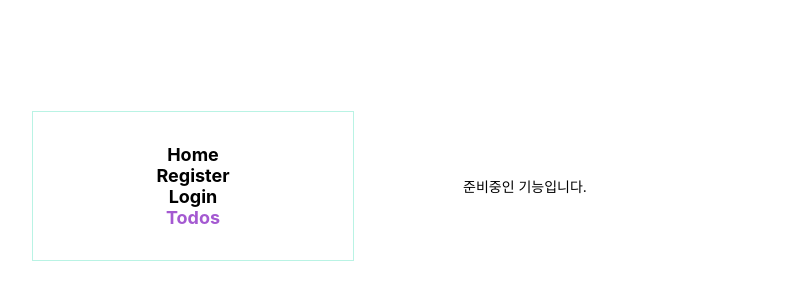
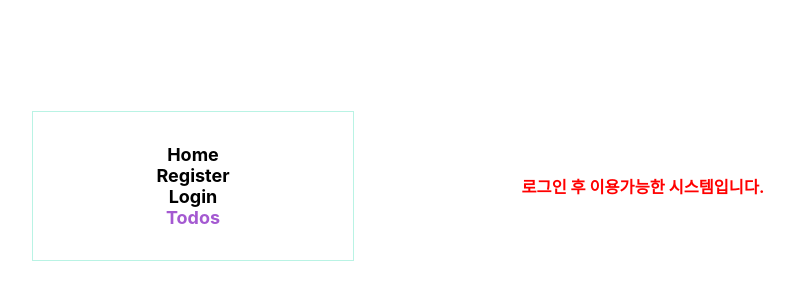
Before and after one commit to BangDori/TodoList, a React (Create React App) app: page /todos in a window 1280 px wide. Shown: the part 174-474 px from the top of the page, without its empty margins (267-1061 px from the left). Built offline with nearby package versions, Linux system fonts and the light colour scheme.

Commit message:
Add: TodoList 초안

```diff
--- a/src/pages/Todos.js
+++ b/src/pages/Todos.js
@@ -1,7 +1,21 @@
-import React from "react";
+import TodosBox from "../styles/pages/TodosBox";
 
-const Home = () => {
-  return <div>준비중인 기능입니다.</div>;
+const Todos = ({ isLogin }) => {
+  if (!isLogin.status) {
+    return (
+      <TodosBox>
+        <h3 className="default-todos">로그인 후 이용가능한 시스템입니다.</h3>
+      </TodosBox>
+    );
+  } else {
+    return (
+      <TodosBox>
+        <p className="title">
+          <strong>Todo List</strong>
+        </p>
+      </TodosBox>
+    );
+  }
 };
 
-export default Home;
+export default Todos;
--- /dev/null
+++ b/src/styles/pages/TodosBox.js
@@ -0,0 +1,16 @@
+import styled from "styled-components";
+
+const TodosBox = styled.div`
+  text-align: center;
+
+  & .default-todos {
+    color: red;
+  }
+
+  & .title {
+    font-size: 24px;
+    color: #95bdff;
+  }
+`;
+
+export default TodosBox;
```
